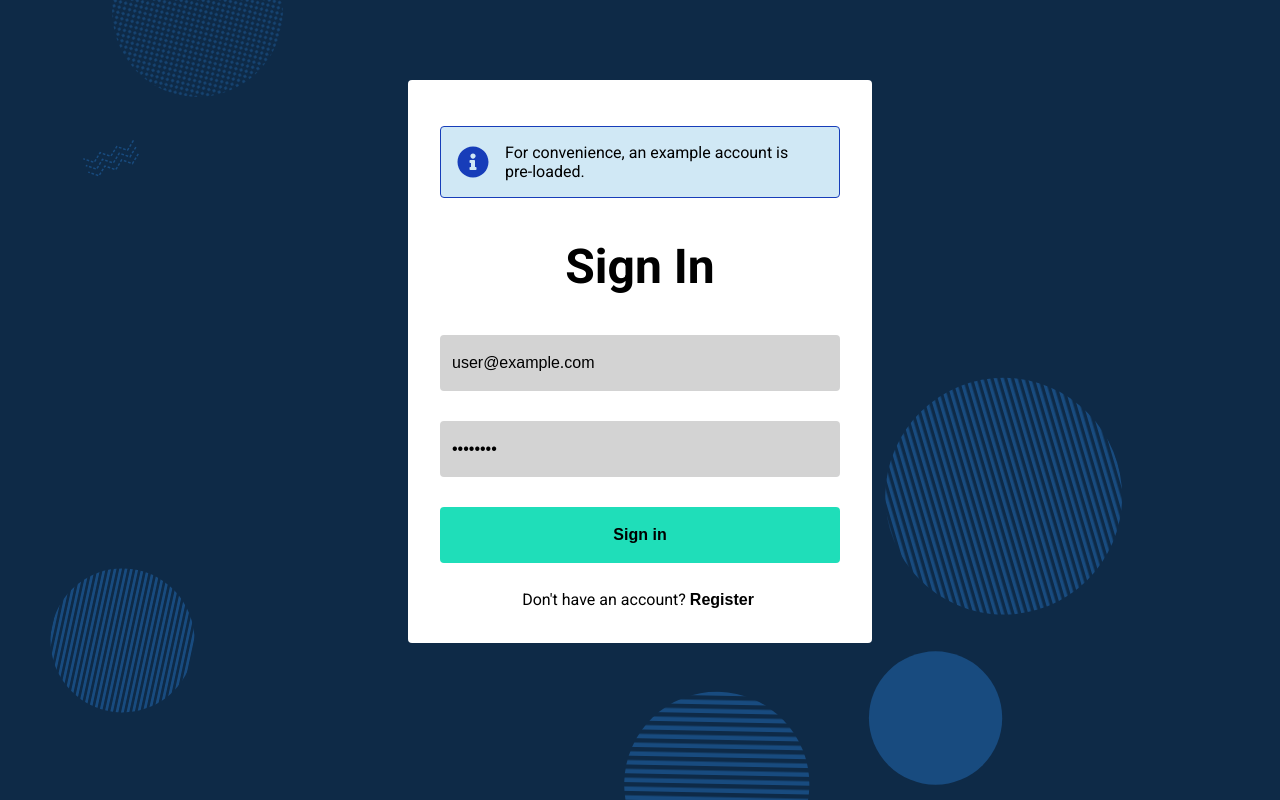
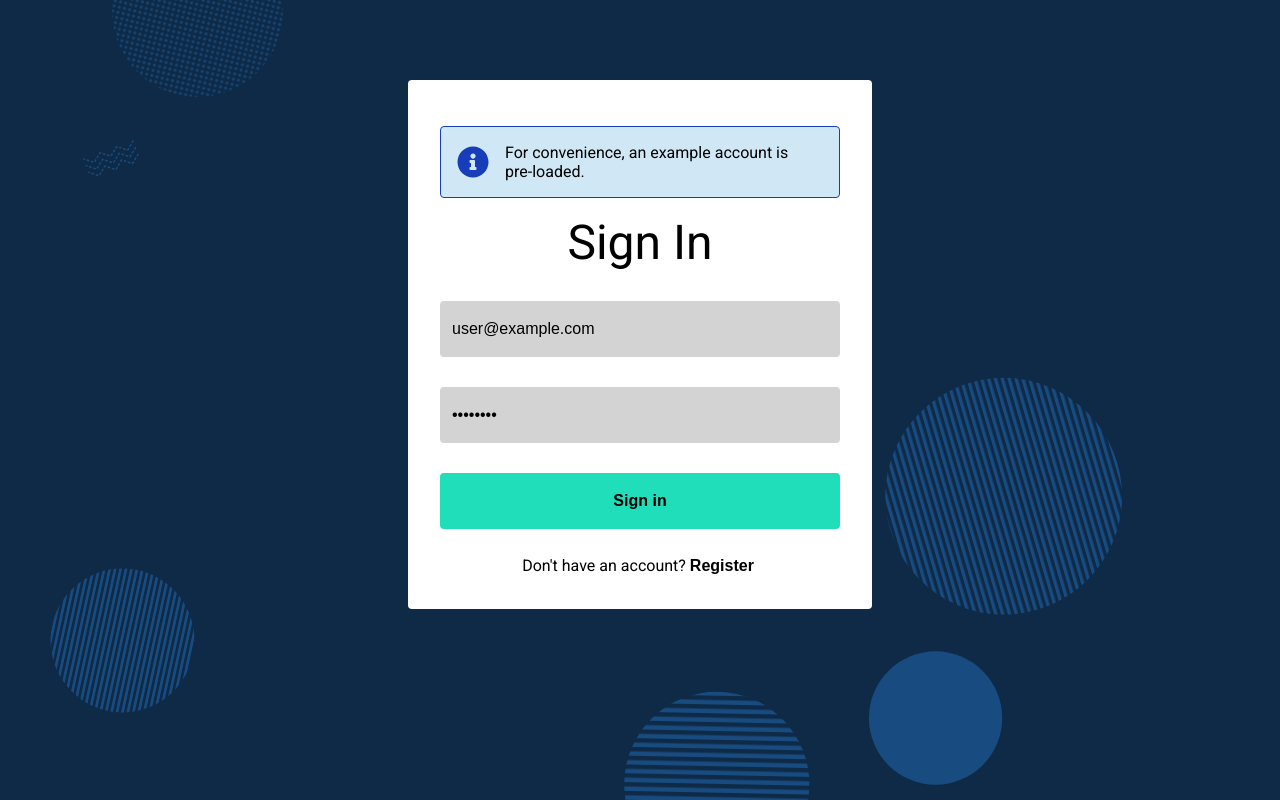
Before and after one commit to stpodlogar/FacialRecognition, a React (Create React App) app: page / in a window 1280 px wide. Built offline with nearby package versions, Linux system fonts and the light colour scheme.

Commit message:
signin font reduction

```diff
--- a/src/components/Signin/Signin.css
+++ b/src/components/Signin/Signin.css
@@ -40,6 +40,8 @@ fieldset {
 
 .signin-container > h2 {
     font-size: 3rem;
+    margin: 0;
+    font-weight: normal;
 }
 
 .link {
```
